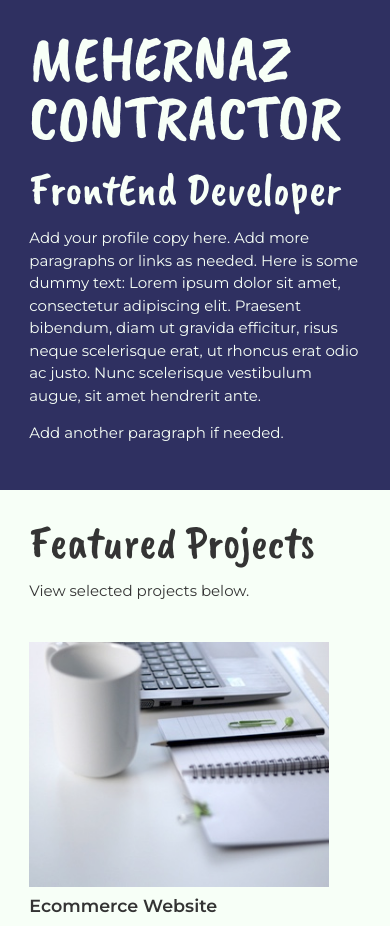
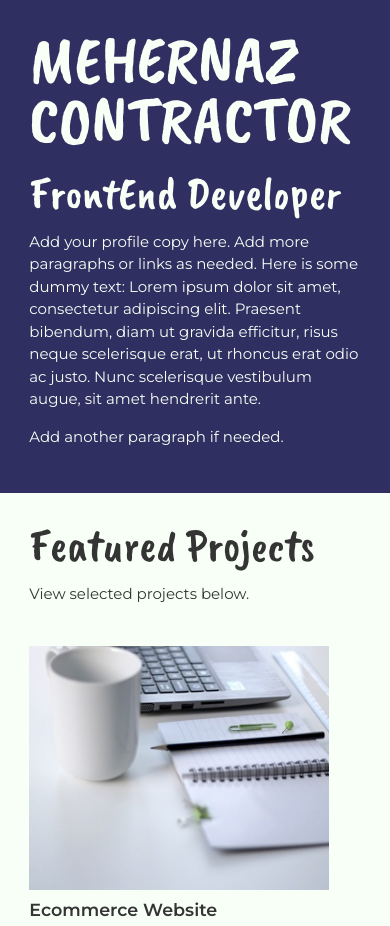
Before and after one commit to mehernaz/Sample-Portfolio, a plain HTML site: page index.html in a window 390 px wide. Shown: the top 926 px of the page. Drawn offline with nearby package versions, Linux system fonts and the light colour scheme.

Commit message:
Update style.css

```diff
--- a/css/style.css
+++ b/css/style.css
@@ -171,7 +171,7 @@ footer
 }
 @media screen and (max-width:750px){
     h1{
-        font-size: 65px;
+        font-size: 67px;
         line-height: 0.9;
         margin-bottom: 20px;
         overflow: hidden;
```
